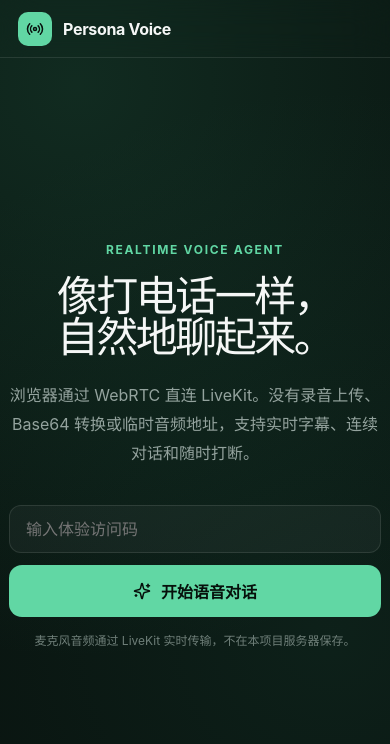
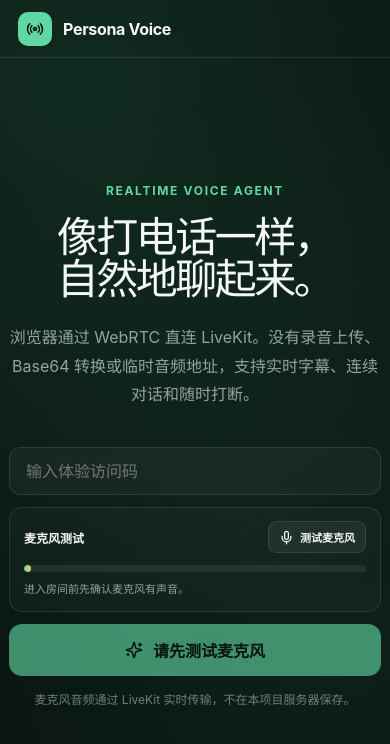
Before and after one commit to bseazh/persona-voice, a Next.js app in the folder web/: page / in a window 390 px wide. Shown: the top 744 px of the page. Built offline with nearby package versions, Linux system fonts and the light colour scheme.

Commit message:
Add microphone preflight diagnostics

```diff
--- a/web/app/api/token/route.ts
+++ b/web/app/api/token/route.ts
@@ -19,7 +19,7 @@ function rateLimited(ip: string): boolean {
 
 function matchesAccessCode(received: unknown, expected: string): boolean {
   if (typeof received !== 'string') return false;
-  const left = Buffer.from(received);
+  const left = Buffer.from(received.trim());
   const right = Buffer.from(expected);
   return left.length === right.length && timingSafeEqual(left, right);
 }
--- a/web/app/globals.css
+++ b/web/app/globals.css
@@ -31,6 +31,14 @@ button { cursor: pointer; }
 .start-form { width: min(420px, 100%); margin: 38px auto 0; }
 .code-input { width: 100%; height: 48px; padding: 0 16px; color: var(--ink); background: rgba(255,255,255,0.04); border: 1px solid var(--line); border-radius: 12px; outline: none; }
 .code-input:focus { border-color: rgba(97,215,164,.55); box-shadow: 0 0 0 4px rgba(97,215,164,.08); }
+.mic-test { margin-top: 12px; padding: 13px 14px; border: 1px solid var(--line); border-radius: 13px; background: rgba(255,255,255,.025); text-align: left; }
+.mic-test-ready { border-color: rgba(97,215,164,.32); }
+.mic-test-head { display: flex; align-items: center; justify-content: space-between; gap: 12px; color: var(--ink); font-size: 12px; font-weight: 650; }
+.mic-test-button { display: inline-flex; align-items: center; gap: 6px; padding: 7px 10px; border: 1px solid var(--line); border-radius: 9px; color: var(--ink); background: rgba(255,255,255,.06); font-size: 11px; }
+.mic-test-button:disabled { cursor: wait; opacity: .6; }
+.mic-meter { height: 7px; margin-top: 12px; overflow: hidden; border-radius: 999px; background: rgba(255,255,255,.07); }
+.mic-meter span { display: block; height: 100%; border-radius: inherit; background: linear-gradient(90deg, #61d7a4, #f3c96b); transition: width 80ms linear; }
+.mic-test p { margin: 9px 0 0; color: var(--muted); font-size: 11px; line-height: 1.5; }
 .primary-button { width: 100%; min-height: 52px; margin-top: 12px; display: inline-flex; align-items: center; justify-content: center; gap: 10px; border: 0; border-radius: 13px; color: #06100b; background: var(--green); font-weight: 740; transition: transform .2s ease, filter .2s ease; }
 .primary-button:hover { filter: brightness(1.06); transform: translateY(-1px); }
 .primary-button:disabled { cursor: wait; opacity: .62; transform: none; }
@@ -47,6 +55,9 @@ button { cursor: pointer; }
 .state-speaking .state-dot, .state-listening .state-dot { background: var(--green); box-shadow: 0 0 12px var(--green); }
 .state-thinking .state-dot, .state-connecting .state-dot, .state-initializing .state-dot { background: #f3c96b; }
 .conversation { min-height: 0; overflow-y: auto; padding: 30px 28px; }
+.microphone-status { width: fit-content; margin: 0 auto 20px; padding: 8px 12px; border: 1px solid var(--line); border-radius: 999px; font-size: 12px; text-align: center; }
+.microphone-ready { color: var(--green); background: rgba(97, 215, 164, .08); }
+.microphone-blocked { color: #ffd08a; background: rgba(243, 201, 107, .08); }
 .visualizer-wrap { height: 118px; display: grid; place-items: center; margin-bottom: 24px; }
 .visualizer { width: min(440px, 90%); height: 86px; --lk-va-bar-width: 5px; --lk-bg: transparent; --lk-fg: var(--green); }
 .waiting { color: var(--muted); font-size: 14px; }
--- a/web/components/voice-assistant.tsx
+++ b/web/components/voice-assistant.tsx
@@ -12,7 +12,7 @@ import {
   useVoiceAssistant,
 } from '@livekit/components-react';
 import { Bot, Mic, PhoneOff, Radio, Sparkles } from 'lucide-react';
-import { Track } from 'livekit-client';
+import { MediaDeviceFailure, Track } from 'livekit-client';
 
 type ConnectionDetails = {
   serverUrl: string;
@@ -31,9 +31,105 @@ const stateLabels: Record<string, string> = {
   speaking: '正在回答',
 };
 
-function ConversationRoom() {
+function MicrophoneTest({ onReady }: { onReady: (ready: boolean) => void }) {
+  const [testing, setTesting] = useState(false);
+  const [ready, setReady] = useState(false);
+  const [heardVoice, setHeardVoice] = useState(false);
+  const [level, setLevel] = useState(0);
+  const [message, setMessage] = useState('进入房间前先确认麦克风有声音。');
+  const streamRef = useRef<MediaStream | null>(null);
+  const contextRef = useRef<AudioContext | null>(null);
+  const animationRef = useRef<number | null>(null);
+
+  function stopTest() {
+    if (animationRef.current !== null) cancelAnimationFrame(animationRef.current);
+    animationRef.current = null;
+    streamRef.current?.getTracks().forEach((track) => track.stop());
+    streamRef.current = null;
+    void contextRef.current?.close();
+    contextRef.current = null;
+  }
+
+  useEffect(() => () => stopTest(), []);
+
+  async function beginTest() {
+    stopTest();
+    setTesting(true);
+    setReady(false);
+    setHeardVoice(false);
+    setLevel(0);
+    onReady(false);
+
+    try {
+      if (!navigator.mediaDevices?.getUserMedia) throw new Error('unsupported');
+      const stream = await navigator.mediaDevices.getUserMedia({
+        audio: { echoCancellation: true, noiseSuppression: true, autoGainControl: true },
+        video: false,
+      });
+      const context = new AudioContext();
+      const analyser = context.createAnalyser();
+      analyser.fftSize = 256;
+      analyser.smoothingTimeConstant = 0.72;
+      context.createMediaStreamSource(stream).connect(analyser);
+      const samples = new Uint8Array(analyser.fftSize);
+      streamRef.current = stream;
+      contextRef.current = context;
+      setReady(true);
+      setMessage('麦克风已连接，请说一句话观察音量。');
+      onReady(true);
+
+      const updateLevel = () => {
+        analyser.getByteTimeDomainData(samples);
+        let sum = 0;
+        for (const sample of samples) {
+          const normalized = (sample - 128) / 128;
+          sum += normalized * normalized;
+        }
+        const nextLevel = Math.min(100, Math.sqrt(sum / samples.length) * 420);
+        setLevel(nextLevel);
+        if (nextLevel > 5) {
+          setHeardVoice(true);
+          setMessage('检测到声音，可以开始语音对话。');
+        }
+        animationRef.current = requestAnimationFrame(updateLevel);
+      };
+      updateLevel();
+    } catch (reason) {
+      const name = reason instanceof DOMException ? reason.name : '';
+      const nextMessage = name === 'NotAllowedError'
+        ? '麦克风权限被拒绝，请在地址栏的网站权限中允许麦克风。'
+        : name === 'NotFoundError'
+          ? '没有检测到麦克风，请连接设备后重试。'
+          : name === 'NotReadableError'
+            ? '麦克风可能正被其他应用占用，请关闭占用后重试。'
+            : '无法启动麦克风，请检查浏览器和系统权限。';
+      setMessage(nextMessage);
+      setReady(false);
+      onReady(false);
+    } finally {
+      setTesting(false);
+    }
+  }
+
+  return (
+    <div className={`mic-test ${ready ? 'mic-test-ready' : ''}`}>
+      <div className="mic-test-head">
+        <span>{heardVoice ? '麦克风测试通过' : ready ? '等待声音输入' : '麦克风测试'}</span>
+        <button className="mic-test-button" type="button" onClick={beginTest} disabled={testing}>
+          <Mic size={15} />{testing ? '正在连接…' : ready ? '重新测试' : '测试麦克风'}
+        </button>
+      </div>
+      <div className="mic-meter" aria-label="麦克风输入音量">
+        <span style={{ width: `${Math.max(2, level)}%` }} />
+      </div>
+      <p>{message}</p>
+    </div>
+  );
+}
+
+function ConversationRoom({ mediaError }: { mediaError: string }) {
   const { state, audioTrack } = useVoiceAssistant();
-  const { localParticipant } = useLocalParticipant();
+  const { isMicrophoneEnabled, lastMicrophoneError, localParticipant } = useLocalParticipant();
   const transcriptions = useTranscriptions();
   const scrollRef = useRef<HTMLDivElement>(null);
 
@@ -52,6 +148,13 @@ function ConversationRoom() {
       </div>
 
       <div className="conversation" ref={scrollRef}>
+        <div className={`microphone-status ${isMicrophoneEnabled ? 'microphone-ready' : 'microphone-blocked'}`} role="status">
+          {isMicrophoneEnabled
+            ? '麦克风已开启，正在实时传输声音'
+            : mediaError || lastMicrophoneError
+              ? '麦克风不可用：请在浏览器地址栏的网站权限中允许麦克风，然后重新进入。'
+              : '麦克风当前关闭，请点击下方麦克风按钮开启。'}
+        </div>
         <div className="visualizer-wrap">
           {audioTrack ? (
             <BarVisualizer state={state} trackRef={audioTrack} barCount={21} className="visualizer" />
@@ -93,16 +196,19 @@ export function VoiceAssistant() {
   const [accessCode, setAccessCode] = useState('');
   const [connecting, setConnecting] = useState(false);
   const [error, setError] = useState('');
+  const [mediaError, setMediaError] = useState('');
+  const [microphoneReady, setMicrophoneReady] = useState(false);
 
   async function start(event: FormEvent) {
     event.preventDefault();
     setConnecting(true);
     setError('');
+    setMediaError('');
     try {
       const response = await fetch('/api/token', {
         method: 'POST',
         headers: { 'Content-Type': 'application/json' },
-        body: JSON.stringify({ accessCode }),
+        body: JSON.stringify({ accessCode: accessCode.trim() }),
       });
       const body = await response.json();
       if (!response.ok) throw new Error(body.error || '无法创建实时语音房间');
@@ -128,17 +234,37 @@ export function VoiceAssistant() {
             <p className="lead">浏览器通过 WebRTC 直连 LiveKit。没有录音上传、Base64 转换或临时音频地址，支持实时字幕、连续对话和随时打断。</p>
             <form className="start-form" onSubmit={start}>
               <input className="code-input" type="password" autoComplete="current-password" placeholder="输入体验访问码" value={accessCode} onChange={(event) => setAccessCode(event.target.value)} aria-label="体验访问码" />
-              <button className="primary-button" disabled={connecting} type="submit">
+              <MicrophoneTest onReady={setMicrophoneReady} />
+              <button className="primary-button" disabled={connecting || !microphoneReady} type="submit">
                 {connecting ? <Radio size={18} /> : <Sparkles size={18} />}
-                {connecting ? '正在建立实时连接…' : '开始语音对话'}
+                {connecting ? '正在建立实时连接…' : microphoneReady ? '开始语音对话' : '请先测试麦克风'}
               </button>
               {error && <p className="error" role="alert">{error}</p>}
               <p className="privacy">麦克风音频通过 LiveKit 实时传输，不在本项目服务器保存。</p>
             </form>
           </section>
         ) : (
-          <LiveKitRoom token={connection.participantToken} serverUrl={connection.serverUrl} connect audio video={false} onDisconnected={() => setConnection(null)} onError={(reason) => setError(reason.message)}>
-            <ConversationRoom />
+          <LiveKitRoom
+            token={connection.participantToken}
+            serverUrl={connection.serverUrl}
+            connect
+            audio={{ echoCancellation: true, noiseSuppression: true, autoGainControl: true }}
+            video={false}
+            onDisconnected={() => setConnection(null)}
+            onError={(reason) => setError(reason.message)}
+            onMediaDeviceFailure={(failure, kind) => {
+              if (kind !== 'audioinput') return;
+              const message = failure === MediaDeviceFailure.PermissionDenied
+                ? '浏览器拒绝了麦克风权限。请在地址栏的网站权限中选择“允许麦克风”，然后重新进入。'
+                : failure === MediaDeviceFailure.NotFound
+                  ? '没有检测到可用麦克风，请连接麦克风后重新进入。'
+                  : failure === MediaDeviceFailure.DeviceInUse
+                    ? '麦克风正被其他应用占用，请关闭占用麦克风的应用后重试。'
+                    : '麦克风启动失败，请检查浏览器的网站权限和系统麦克风权限。';
+              setMediaError(message);
+            }}
+          >
+            <ConversationRoom mediaError={mediaError} />
           </LiveKitRoom>
         )}
       </div>
```
Also changed, not shown: web/app/icon.svg (added).
